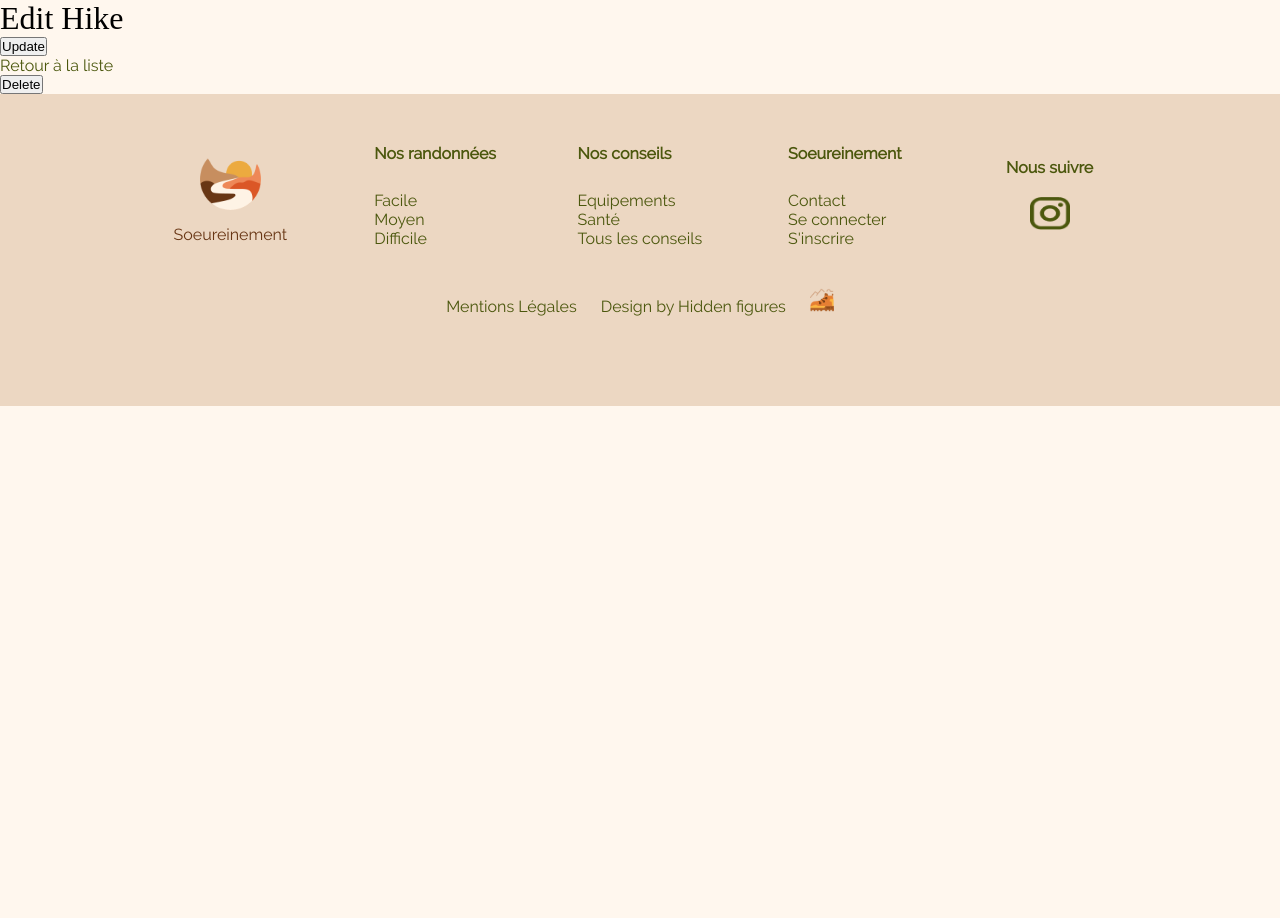
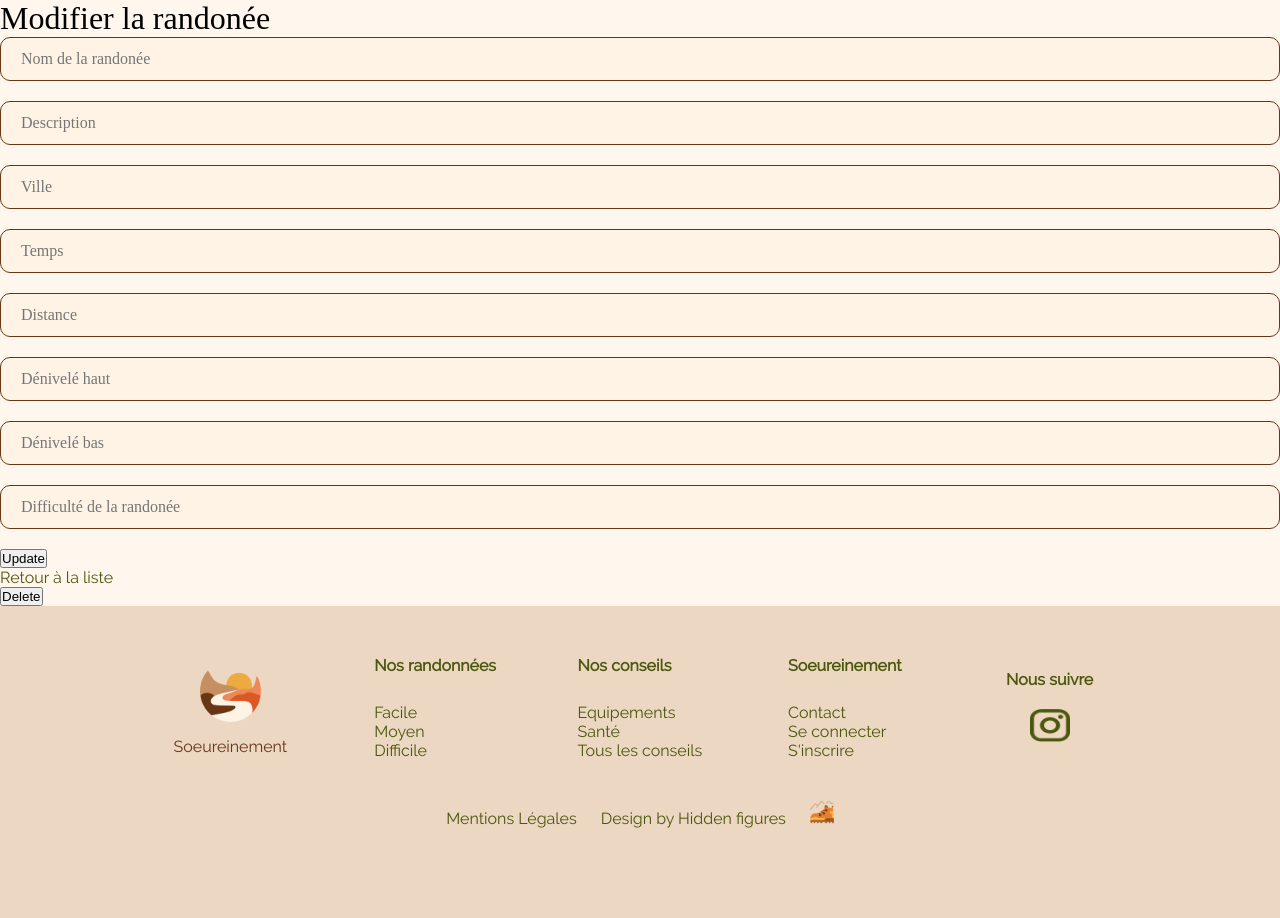
Before and after one commit to Jess59/testCrud, a Symfony app: template templates/admin/edit.html.twig in a window 1280 px wide. Shown: the part 70-988 px from the top of the page. Before the commit the page ends 476 px from the top, so only its background shows below. Run offline with Twig, Linux system fonts and the light colour scheme; the template is opened without the code that fills it, so the values that code supplies are empty; form fields are guessed from the names that the template uses; some libraries are stand-ins or nearby versions; some web fonts are replaced.

Commit message:
Création de EditRando

```diff
--- a/templates/admin/edit.html.twig
+++ b/templates/admin/edit.html.twig
@@ -3,9 +3,30 @@
 {% block title %}Edit Hike{% endblock %}
 
 {% block body %}
-    <h1>Edit Hike</h1>
+<main id='mainEditAdmin'>
+    <h1 class="h1Titre">Modifier la randonée</h1>
+  <div id="containerEditHike">
+        <div id="editHike">
 
-    {{ include('admin/_form.html.twig', {'button_label': 'Update'}) }}
+            {{ form_start(form) }}
+                <div >
+                    {{ form_errors(form) }}
+
+                    {{ form_row(form.nameHike, {'attr': {'class': 'form-field','placeholder': 'Nom de la randonée','id': 'nomNewRando'}, 'label': false }) }}
+                    {{ form_row(form.descHike, { 'attr': {'class': 'form-field','placeholder': 'Description','id': 'descNewRando'}, 'label': false }) }}
+                    {{ form_row(form.cityHike, { 'attr': {'class': 'form-field','placeholder': 'Ville','id': 'villeNewRando'}, 'label': false }) }}
+                    {{ form_row(form.timeHike, {'attr': {'class': 'form-field','placeholder': 'Temps','id': 'dureeNewRando'}, 'label': false }) }}
+                    {{ form_row(form.distHike, {'attr': {'class': 'form-field','placeholder': 'Distance','id': 'distanceNewRando'}, 'label': false }) }}
+                    {{ form_row(form.heightHike, {'attr': {'class': 'form-field','placeholder': 'Dénivelé haut','id': 'denivelePositifNewRando'}, 'label': false }) }}
+                    {{ form_row(form.downHike, {'attr': {'class': 'form-field','placeholder': 'Dénivelé bas','id': 'deniveleNegatifNewRando'}, 'label': false }) }}
+                    {{ form_row(form.difficultyHike, {'attr': {'class': 'form-field','placeholder': 'Difficulté de la randonée','id': 'difficulteNewRando'}, 'label': false }) }}
+
+                </div>
+            {{ form_end(form) }}
+        </div>
+    </div>
+
+ {{ include('admin/_form.html.twig', {'button_label': 'Update'}) }}
 
     <a href="{{ path('app_admin_index') }}">Retour à la liste</a>
 
```
